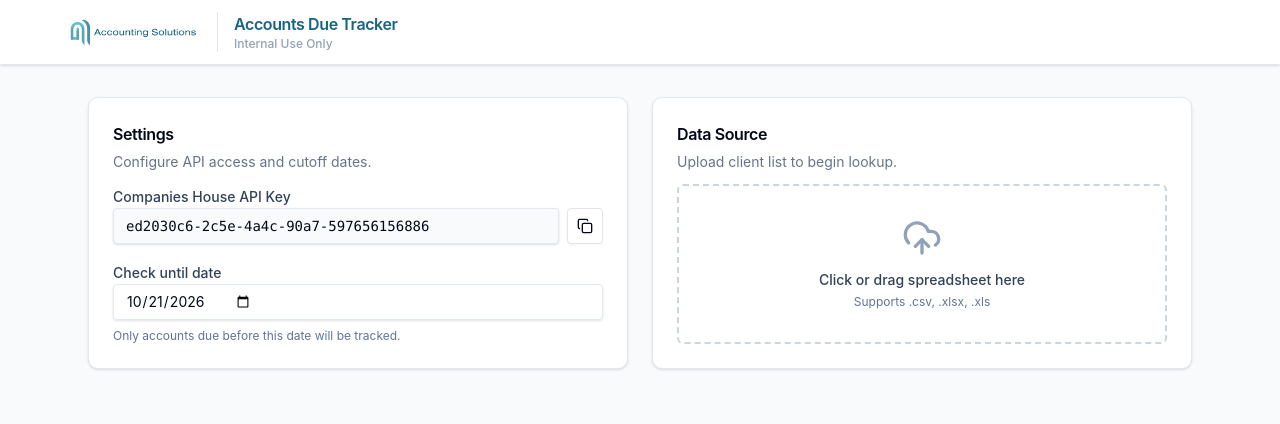
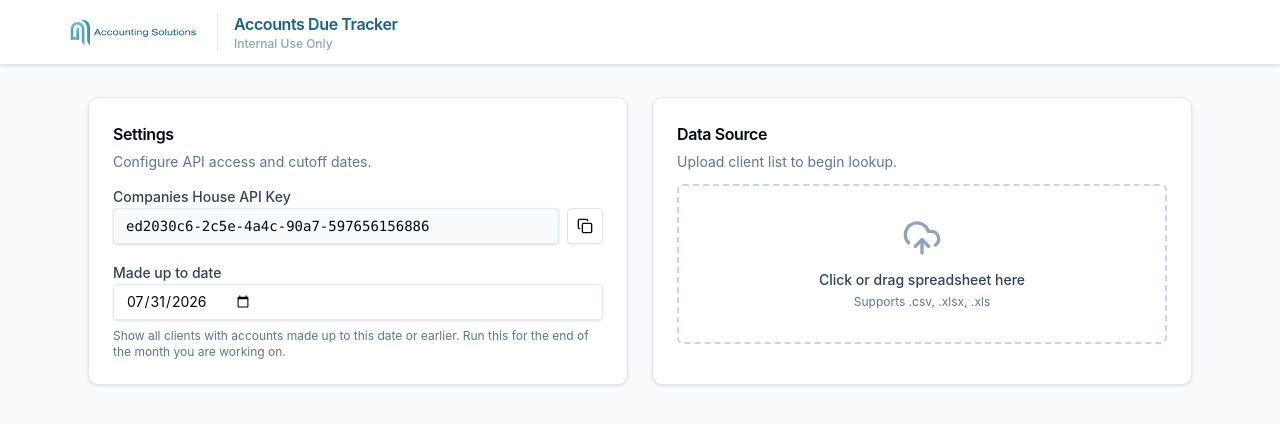
Before and after one commit to moecnb/Accounts-Tracker, a React (Vite) app: page / in a window 1280 px wide. Shown: the top 424 px of the page. Built offline with nearby package versions, Linux system fonts and the light colour scheme.

Commit message:
Filter clients by accounts made-up-to date instead of due date

```diff
--- a/src/pages/Tracker.tsx
+++ b/src/pages/Tracker.tsx
@@ -66,6 +66,8 @@ interface ClientResult {
   number: string;
   dueDate: string | null;
   dueObj: Date | null;
+  madeUpTo: string | null;
+  madeUpToObj: Date | null;
   diffDays: number | null;
   status: ResultStatus;
   error?: string;
@@ -162,9 +164,11 @@ export default function Tracker() {
 
   const [copied, setCopied] = useState(false);
 
-  const defaultCheckUntil = new Date();
-  defaultCheckUntil.setDate(defaultCheckUntil.getDate() + AMBER_THRESHOLD_DAYS);
-  const [checkUntil, setCheckUntil] = useState<string>(defaultCheckUntil.toISOString().slice(0, 10));
+  // Defaults to the end of the current month — this is run at the start of each
+  // month to catch every client whose accounts are outstanding up to that month's end.
+  const now = new Date();
+  const defaultMadeUpTo = new Date(now.getFullYear(), now.getMonth() + 1, 0);
+  const [madeUpToDate, setMadeUpToDate] = useState<string>(defaultMadeUpTo.toISOString().slice(0, 10));
 
   const [filename, setFilename] = useState('');
   const [nameColIdx, setNameColIdx] = useState<string>('');
@@ -409,7 +413,7 @@ export default function Tracker() {
       const result = await fetchCompany(String(rawNum));
 
       if (result.error) {
-        results.push({ name: clientName, number: result.padded, dueDate: null, dueObj: null, diffDays: null, status: 'error', error: result.error, contactName, email, mret });
+        results.push({ name: clientName, number: result.padded, dueDate: null, dueObj: null, madeUpTo: null, madeUpToObj: null, diffDays: null, status: 'error', error: result.error, contactName, email, mret });
       } else {
         const companyStatus = (result.data as Record<string, string>)?.company_status;
         if (companyStatus !== 'active') {
@@ -420,17 +424,19 @@ export default function Tracker() {
         }
         const accountsData = (result.data as Record<string, Record<string, unknown>>)?.accounts;
         const dueStr = accountsData?.next_due as string | undefined;
+        const madeUpToStr = accountsData?.next_made_up_to as string | undefined;
+        const madeUpToObj = madeUpToStr ? new Date(madeUpToStr) : null;
         const nextAccounts = accountsData?.next_accounts as Record<string, string> | undefined;
         const periodStart = nextAccounts?.period_start_on;
         const periodEnd = nextAccounts?.period_end_on;
         if (!dueStr) {
-          results.push({ name: clientName, number: result.padded, dueDate: null, dueObj: null, diffDays: null, status: 'error', error: 'No accounts due date returned', contactName, email, mret });
+          results.push({ name: clientName, number: result.padded, dueDate: null, dueObj: null, madeUpTo: madeUpToStr || null, madeUpToObj, diffDays: null, status: 'error', error: 'No accounts due date returned', contactName, email, mret });
         } else {
           const dueObj = new Date(dueStr);
           dueObj.setHours(0, 0, 0, 0);
           const diffDays = Math.round((dueObj.getTime() - today.getTime()) / (1000 * 60 * 60 * 24));
           const status: ResultStatus = dueObj < today ? 'overdue' : diffDays <= AMBER_THRESHOLD_DAYS ? 'soon' : 'clear';
-          results.push({ name: clientName, number: result.padded, dueDate: dueStr, dueObj, diffDays, status, contactName, email, mret, periodStart, periodEnd });
+          results.push({ name: clientName, number: result.padded, dueDate: dueStr, dueObj, madeUpTo: madeUpToStr || null, madeUpToObj, diffDays, status, contactName, email, mret, periodStart, periodEnd });
         }
       }
       if (i < rows.length - 1 && !cancelledRef.current) await delay(600);
@@ -521,9 +527,9 @@ export default function Tracker() {
   };
 
   const exportCSV = () => {
-    const rows: string[][] = [['Client name', 'Company number', 'Due date', 'Days', 'Status', 'MRet', 'Notes']];
+    const rows: string[][] = [['Client name', 'Company number', 'Made-up-to date', 'Due date', 'Days', 'Status', 'MRet', 'Notes']];
     filteredResults.forEach(r => rows.push([
-      r.name, r.number, r.dueDate || '',
+      r.name, r.number, r.madeUpTo || '', r.dueDate || '',
       r.diffDays != null ? String(r.diffDays) : '',
       r.status,
       isRetainer(r.mret) ? 'Yes' : '',
@@ -531,9 +537,9 @@ export default function Tracker() {
     ]));
     if (mismatches.length > 0) {
       rows.push([]);
-      rows.push(['--- Companies House Mismatches ---', '', '', '', '', '', '']);
-      rows.push(['Client name', 'Company number', 'Our system status', 'Companies House status', 'Action', '', '']);
-      mismatches.forEach(m => rows.push([m.name, m.number, m.ourStatus, m.chStatus, 'Review required', '', '']));
+      rows.push(['--- Companies House Mismatches ---', '', '', '', '', '', '', '']);
+      rows.push(['Client name', 'Company number', 'Our system status', 'Companies House status', 'Action', '', '', '']);
+      mismatches.forEach(m => rows.push([m.name, m.number, m.ourStatus, m.chStatus, 'Review required', '', '', '']));
     }
     const csv = rows.map(r => r.map(c => '"' + String(c).replace(/"/g, '""') + '"').join(',')).join('\n');
     const blob = new Blob([csv], { type: 'text/csv;charset=utf-8;' });
@@ -581,18 +587,20 @@ export default function Tracker() {
   const statusOrder: Record<ResultStatus, number> = { overdue: 0, soon: 1, clear: 2, error: 3 };
 
   const filteredResults = useMemo(() => {
-    const cutoff = checkUntil ? new Date(checkUntil) : null;
+    const cutoff = madeUpToDate ? new Date(madeUpToDate) : null;
     if (cutoff) cutoff.setHours(23, 59, 59);
 
     return allResults
       .filter(r => {
         if (search && !r.name.toLowerCase().includes(search.toLowerCase()) && !r.number.includes(search)) return false;
         if (currentFilter !== 'all' && r.status !== currentFilter) return false;
-        if (cutoff && r.dueObj && r.dueObj > cutoff && r.status !== 'overdue') return false;
+        // Cumulative: any client whose made-up-to date is on or before the cutoff appears,
+        // however far back — nothing drops off just because time passes.
+        if (cutoff && r.madeUpToObj && r.madeUpToObj > cutoff) return false;
         return true;
       })
       .sort((a, b) => (statusOrder[a.status] || 3) - (statusOrder[b.status] || 3) || (a.diffDays ?? 9999) - (b.diffDays ?? 9999));
-  }, [allResults, currentFilter, search, checkUntil]);
+  }, [allResults, currentFilter, search, madeUpToDate]);
 
   const stats = useMemo(() => {
     let overdue = 0, soon = 0, clear = 0;
@@ -667,15 +675,15 @@ export default function Tracker() {
                 </div>
 
                 <div className="space-y-2">
-                  <Label htmlFor="check-until" className="text-slate-700">Check until date</Label>
+                  <Label htmlFor="made-up-to" className="text-slate-700">Made up to date</Label>
                   <Input
-                    id="check-until"
+                    id="made-up-to"
                     type="date"
-                    data-testid="check-until-input"
-                    value={checkUntil}
-                    onChange={e => setCheckUntil(e.target.value)}
+                    data-testid="made-up-to-input"
+                    value={madeUpToDate}
+                    onChange={e => setMadeUpToDate(e.target.value)}
                   />
-                  <p className="text-xs text-slate-500">Only accounts due before this date will be tracked.</p>
+                  <p className="text-xs text-slate-500">Show all clients with accounts made up to this date or earlier. Run this for the end of the month you are working on.</p>
                 </div>
               </CardContent>
             </Card>
@@ -850,9 +858,9 @@ export default function Tracker() {
               )}
             </div>
 
-            {checkUntil && (
+            {madeUpToDate && (
               <p className="text-lg font-bold text-slate-800">
-                Showing accounts due up to {format(new Date(checkUntil), 'dd MMM yyyy')}
+                Showing clients with accounts made up to {format(new Date(madeUpToDate), 'dd MMM yyyy')} or earlier
               </p>
             )}
 
@@ -958,6 +966,7 @@ export default function Tracker() {
                     <TableRow className="hover:bg-transparent">
                       <TableHead className="w-[280px]">Client name</TableHead>
                       <TableHead>Company number</TableHead>
+                      <TableHead>Made-up-to date</TableHead>
                       <TableHead>Due date</TableHead>
                       <TableHead>Days</TableHead>
                       <TableHead className="text-right">Status</TableHead>
@@ -968,7 +977,7 @@ export default function Tracker() {
                   <TableBody>
                     {filteredResults.length === 0 ? (
                       <TableRow>
-                        <TableCell colSpan={7} className="h-32 text-center text-slate-500">
+                        <TableCell colSpan={8} className="h-32 text-center text-slate-500">
                           No results found matching criteria.
                         </TableCell>
                       </TableRow>
@@ -977,6 +986,9 @@ export default function Tracker() {
                         <TableRow key={i}>
                           <TableCell className="font-medium text-slate-900">{r.name}</TableCell>
                           <TableCell className="font-mono text-sm text-slate-600">{r.number}</TableCell>
+                          <TableCell className="text-slate-600">
+                            {r.madeUpTo ? format(new Date(r.madeUpTo), 'dd MMM yyyy') : '-'}
+                          </TableCell>
                           <TableCell className="text-slate-600">
                             {r.dueDate ? format(new Date(r.dueDate), 'dd MMM yyyy') : '-'}
                           </TableCell>
```
